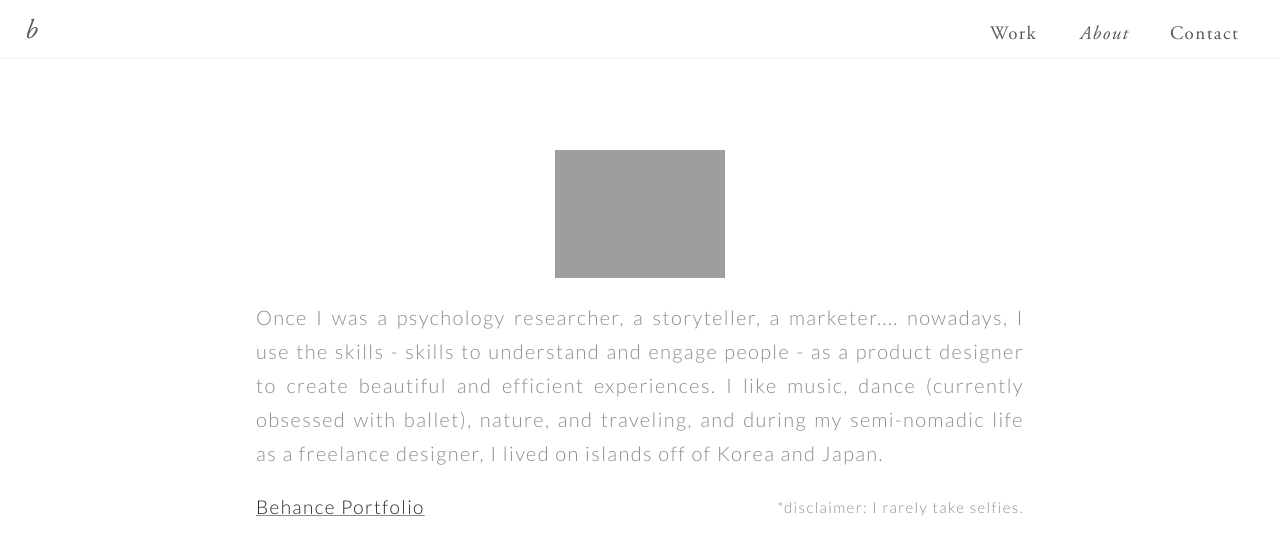
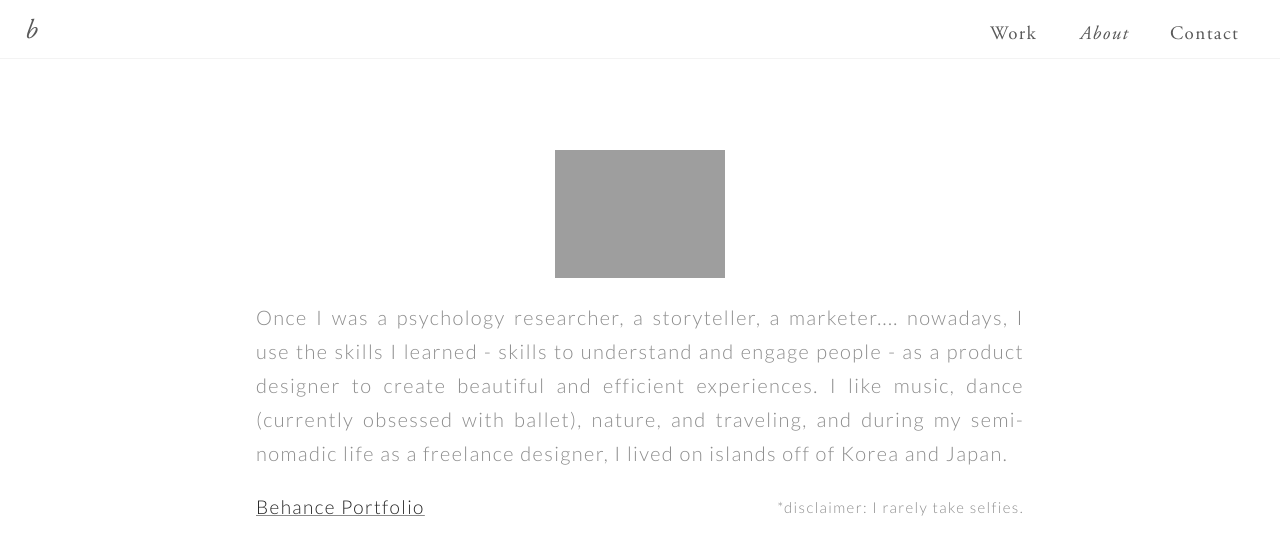
Before and after one commit to bkwon0402/bkwon0402.github.io, a Jekyll site: the page about.html, which Jekyll copies as it is, in a window 1280 px wide. Shown: the top 555 px of the page. Built offline with Jekyll 4.4.1, drawn with Linux system fonts in a browser that asks for light colours.

Commit message:
Update about.html

```diff
--- a/about.html
+++ b/about.html
@@ -71,7 +71,7 @@
 <div class="clear">
 <div class="say">
 <div class="selfie2"><img src="/images/selfie.png"></div>
-<div class="aboutme">Once I was a psychology researcher, a storyteller, a marketer.... nowadays, I use the skills - skills to understand and engage people - as a product designer to create beautiful and efficient experiences.
+<div class="aboutme">Once I was a psychology researcher, a storyteller, a marketer.... nowadays, I use the skills I learned - skills to understand and engage people - as a product designer to create beautiful and efficient experiences.
 	I like music, dance (currently obsessed with ballet), nature, and traveling, and during my semi-nomadic life as a freelance designer, I lived on islands off of Korea and Japan.
 <div class="clearfix">
 	<p class="disclaimer">*disclaimer: I rarely take selfies.</p>
```
